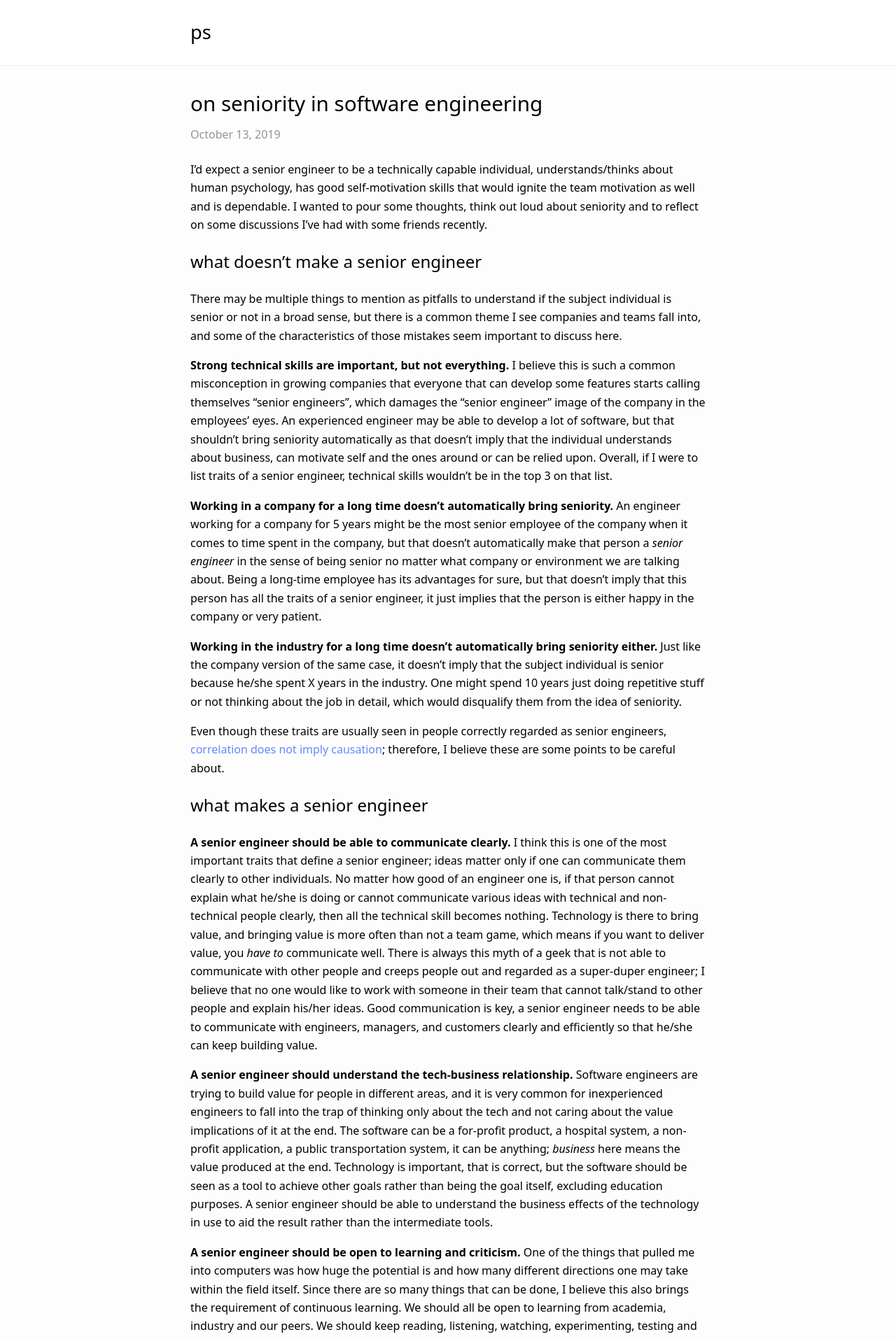
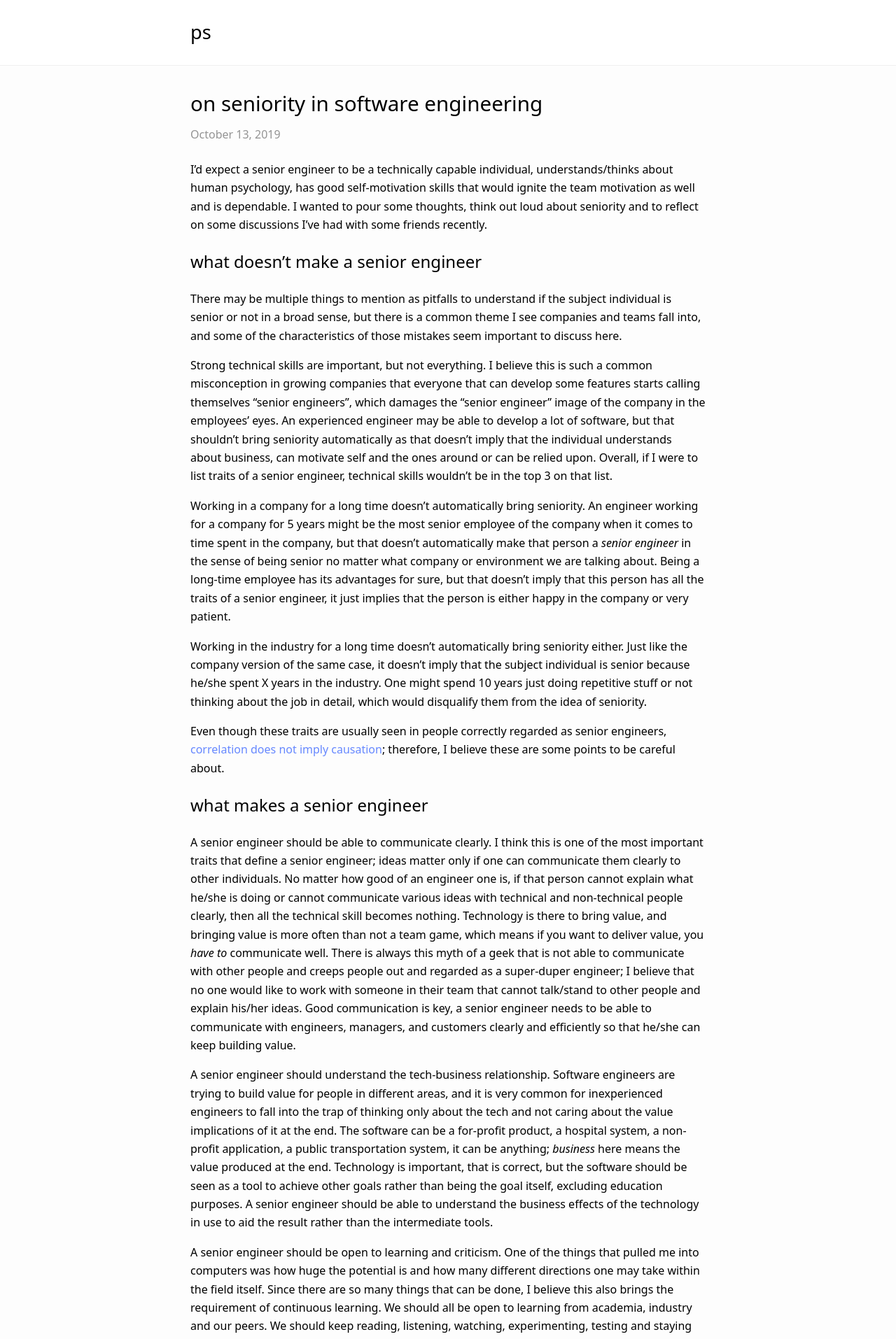
Before and after one commit to karakanb/blog, a Jekyll site: the page built from _posts/2019-10-13-on-seniority-in-software-engineering.md, in a window 1280 px wide. Shown: the top 1914 px of the page at 70% size. Built offline with Jekyll 4.4.1, drawn with Linux system fonts in a browser that asks for light colours; our own code applies the rules of GitHub Pages for plain Markdown files.

Commit message:
Reduced font-weight for bolds slightly.

```diff
--- a/_sass/basic.sass
+++ b/_sass/basic.sass
@@ -22,7 +22,7 @@ article a, b, th
   font-weight: $font-weight + 100
 
 strong
-  font-weight: $font-weight + 300
+  font-weight: $font-weight + 200
 
 h1, h2, h3, h4, h5, h6
   font-weight: $heading-weight
```
